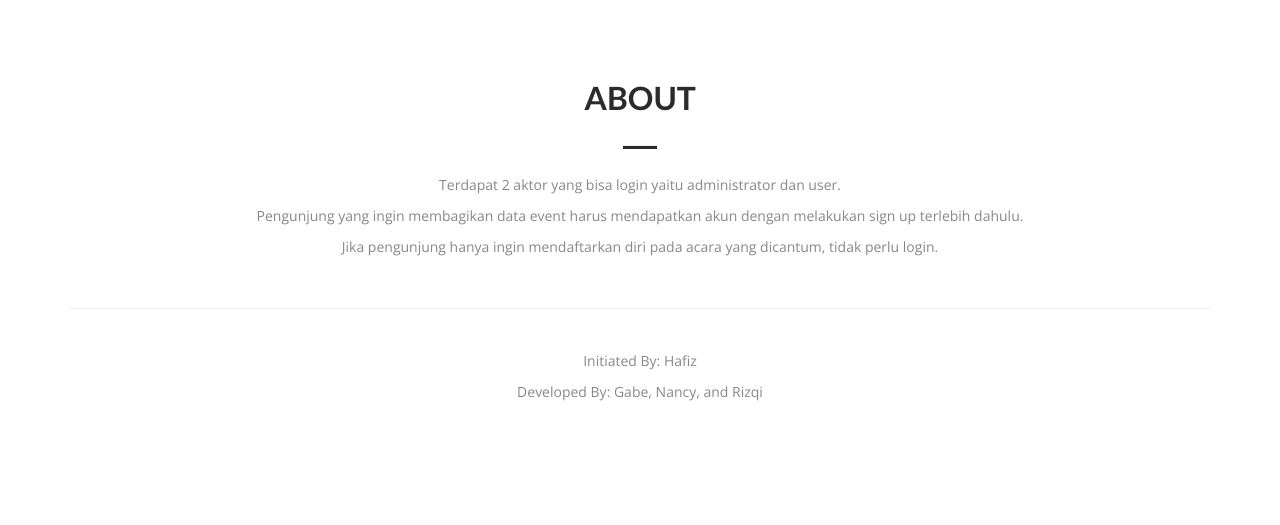
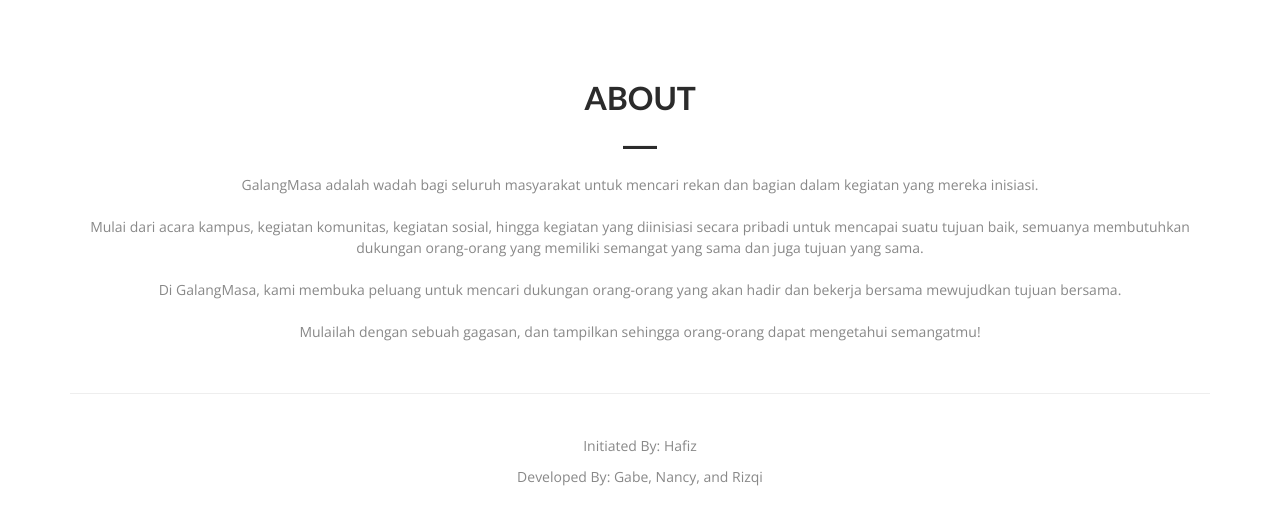
Before and after one commit to valentinancy/galangmasa, a PHP site: page /about/ in a window 1280 px wide. Shown: the part 100-625 px from the top of the page. Run offline with PHP 8.4, Linux system fonts and the light colour scheme; some libraries are stand-ins or nearby versions.

Commit message:
update about desc

```diff
--- a/about/index.php
+++ b/about/index.php
@@ -52,10 +52,18 @@
 					<center>
 						<h2 class="head-title">ABOUT</h2>
 						<hr class="botm-line">
-						<p>Terdapat 2 aktor yang bisa login yaitu administrator dan user.</p>
-						<p>Pengunjung yang ingin membagikan data event harus mendapatkan akun dengan melakukan sign up terlebih dahulu.</p>
-						<p>Jika pengunjung hanya ingin mendaftarkan diri pada acara yang dicantum, tidak perlu login.</p>
-						<br/>
+						<p>GalangMasa adalah wadah bagi seluruh masyarakat untuk mencari rekan dan bagian dalam kegiatan yang mereka inisiasi.
+                        <br/>
+                        <br/>
+                        Mulai dari acara kampus, kegiatan komunitas, kegiatan sosial, hingga kegiatan yang diinisiasi secara pribadi untuk mencapai suatu tujuan baik, semuanya membutuhkan dukungan orang-orang yang memiliki semangat yang sama dan juga tujuan yang sama.
+                        <br/>
+                        <br/>
+                        Di GalangMasa, kami membuka peluang untuk mencari dukungan orang-orang yang akan hadir dan bekerja bersama mewujudkan tujuan bersama.
+                        <br/>
+                        <br/>
+                        Mulailah dengan sebuah gagasan, dan tampilkan sehingga orang-orang dapat mengetahui semangatmu!
+                        </p>
+                        <br/>
 						<hr/>
 						<br/>
 						<p>Initiated By: Hafiz</p>
```
